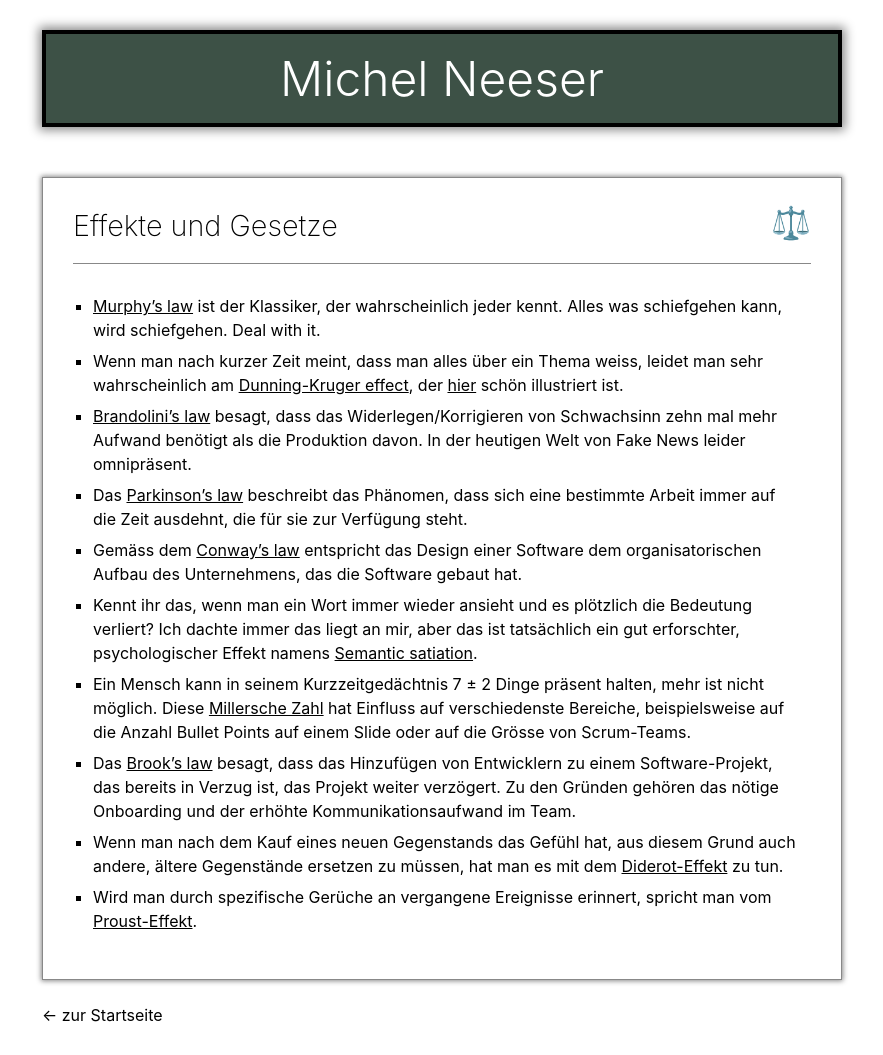
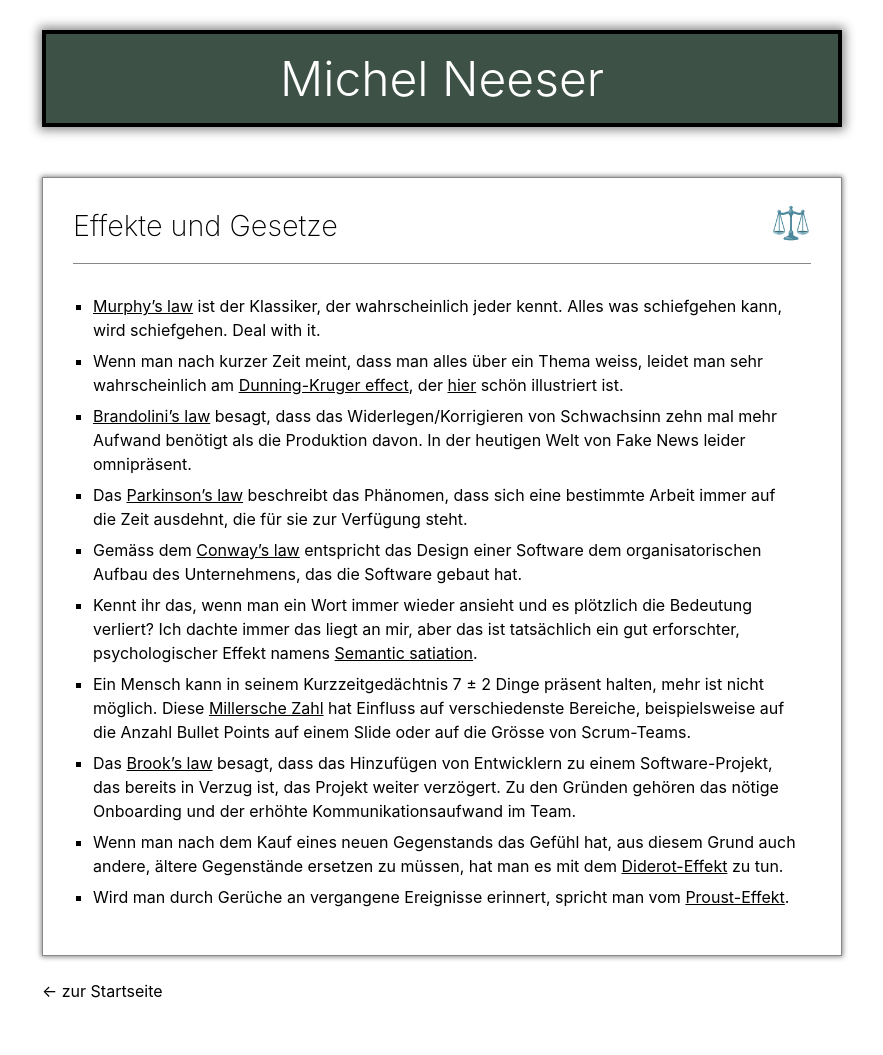
Before and after one commit to michelneeser/personal-website, a Jekyll site: the page built from _sections/effekte-gesetze.md, in a window 1280 px wide. Shown: the whole page, without its empty margins (198-1081 px from the left). Built offline with Jekyll 4.4.1, drawn with Linux system fonts in a browser that asks for light colours; after the commit the page ends 1031 px from its top, so only the background shows below that.

Commit message:
shorter text for appearance

```diff
--- a/_sections/effekte-gesetze.md
+++ b/_sections/effekte-gesetze.md
@@ -12,4 +12,4 @@ icon: ⚖️
 - Ein Mensch kann in seinem Kurzzeitgedächtnis 7 ± 2 Dinge präsent halten, mehr ist nicht möglich. Diese [Millersche Zahl](https://de.wikipedia.org/wiki/Millersche_Zahl) hat Einfluss auf verschiedenste Bereiche, beispielsweise auf die Anzahl Bullet Points auf einem Slide oder auf die Grösse von Scrum-Teams.
 - Das [Brook's law](https://en.wikipedia.org/wiki/Brooks%27s_law) besagt, dass das Hinzufügen von Entwicklern zu einem Software-Projekt, das bereits in Verzug ist, das Projekt weiter verzögert. Zu den Gründen gehören das nötige Onboarding und der erhöhte Kommunikationsaufwand im Team.
 - Wenn man nach dem Kauf eines neuen Gegenstands das Gefühl hat, aus diesem Grund auch andere, ältere Gegenstände ersetzen zu müssen, hat man es mit dem [Diderot-Effekt](https://de.wikipedia.org/wiki/Diderot-Effekt) zu tun.
-- Wird man durch spezifische Gerüche an vergangene Ereignisse erinnert, spricht man vom [Proust-Effekt](https://dorsch.hogrefe.com/stichwort/proust-effekt).
+- Wird man durch Gerüche an vergangene Ereignisse erinnert, spricht man vom [Proust-Effekt](https://dorsch.hogrefe.com/stichwort/proust-effekt).
```
